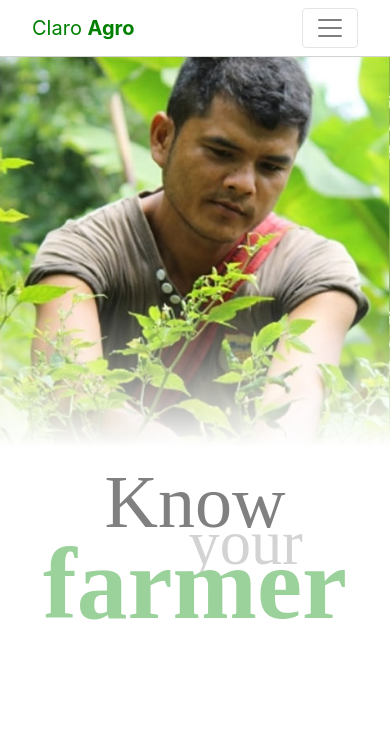
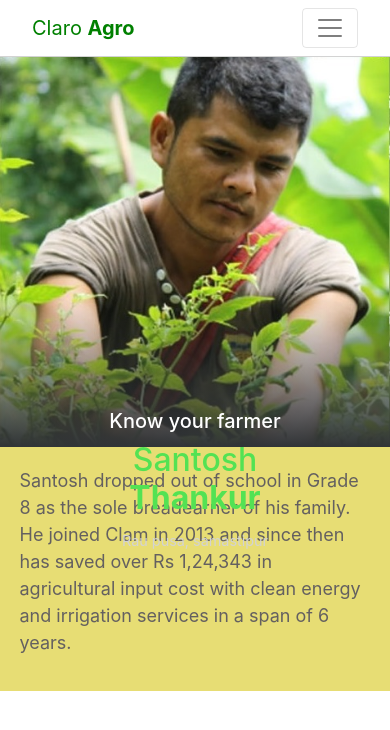
Before and after one commit to gkumar9/farmer, a React (Create React App) app: page /#/mobile in a window 390 px wide. Shown: the top 730 px of the page. Built offline with nearby package versions, Linux system fonts and the light colour scheme; what google-maps-react would draw is missing.

Commit message:
changeed mobile

```diff
--- a/src/App.js
+++ b/src/App.js
@@ -555,10 +555,10 @@ class App extends Component {
             data-aos-once="true"
             data-aos-easing="ease-in-out"
           >
-            <div className="section" style={{ marginTop: "70px" }}>
+            <div className="section" >
               <Container fluid>
                 <Row>
-                  <Col style={{ marginTop: "80px" }} xs="3" md="3">
+                  <Col  style={{ marginTop: "40px" }} xs="3" md="3">
                     <Map
                       mapTypeControl={false}
                       gestureHandling={"greedy"}
--- a/src/mobile.css
+++ b/src/mobile.css
@@ -24,9 +24,19 @@
   .hero-image::after {
     display: block;
     position: relative;
-    background-image: linear-gradient(to bottom, rgba(255, 255, 255, 0) 0, #fff 100%);
+    background-image: linear-gradient(to bottom, rgba(255, 255, 255, 0) 0, #313437 100%);
     margin-top: -150px;
+    background-size: cover;
     height: 150px;
     width: 100%;
     content: '';
   }
+  .title {
+    position: absolute;
+    width: -webkit-fill-available;
+    top: 57%;
+    left: 50%;
+    transform: translate(-50%, -50%);
+    color: white;
+    text-align: center;
+  }
--- a/src/mobile.js
+++ b/src/mobile.js
@@ -60,55 +60,17 @@ class App extends Component {
       <div>
         <Container>
           <Header />
-          <Jumbotron
-            fluid
-            className="hero-image"
-          >
-           <img  src={farmerimg} alt="farmer pic" />
-         </Jumbotron>
-          <Jumbotron>
-            {/* <div
-              data-aos="fade-right"
-              data-aos-offset="200"
-              data-aos-delay="50"
-              data-aos-duration="600"
-              data-aos-once="true"
-              data-aos-easing="ease-in-out"
-            > */}
-              <div style={{    textAlign: '-webkit-center'}}>
-                <p
-                  style={{
-                    fontSize: "19vw",
-                    fontFamily: "-webkit-body",
-                    color: "gray"
-                  }}
-                >
-                  Know
-                </p>
-                <p
-                  style={{
-                    marginTop: "-20vw",
-                    marginLeft: "26vw",
-                    fontFamily: "-webkit-body",
-                    fontSize: "16vw",
-                    color: "lightgray"
-                  }}
-                >
-                  your
-                </p>
-                <p
-                  style={{
-                    marginTop: "-25vw",
-                    fontSize: "26vw",
-                    // marginLeft: "8vw",
-                    fontFamily: "-webkit-body",
-                    color: "#9bd29b"
-                  }}
-                >
-                  <b>farmer</b>
-                </p>
+          <Jumbotron fluid>
+            <div className="hero-image">
+              <img fluid src={farmerimg} alt="farmer pic" />
             </div>
-            {/* </div> */}
+            <div className="title">
+              <h5>Know your farmer</h5>
+              <h2 style={{ color: "#53e253" }}>
+                Santosh <b>Thankur</b>
+              </h2>
+              <small style={{ color: "lightgray" }}>Rau pusa, samastipur</small>
+            </div>
           </Jumbotron>
           <div
             data-aos="fade-up"
@@ -118,7 +80,20 @@ class App extends Component {
             data-aos-once="true"
             data-aos-easing="ease-in-out"
           >
-
+            <Jumbotron
+              fluid
+              style={{
+                backgroundColor: "#E7DD74",
+                padding: "5vw"
+              }}
+            >
+              <p>
+                Santosh dropped out of school in Grade 8 as the sole breadearner
+                of his family. He joined Clam in 2013 and since then has saved
+                over Rs 1,24,343 in agricultural input cost with clean energy
+                and irrigation services in a span of 6 years.{" "}
+              </p>
+            </Jumbotron>
           </div>
         </Container>
       </div>
```
Lines whose indentation alone changed are shown as unchanged.
